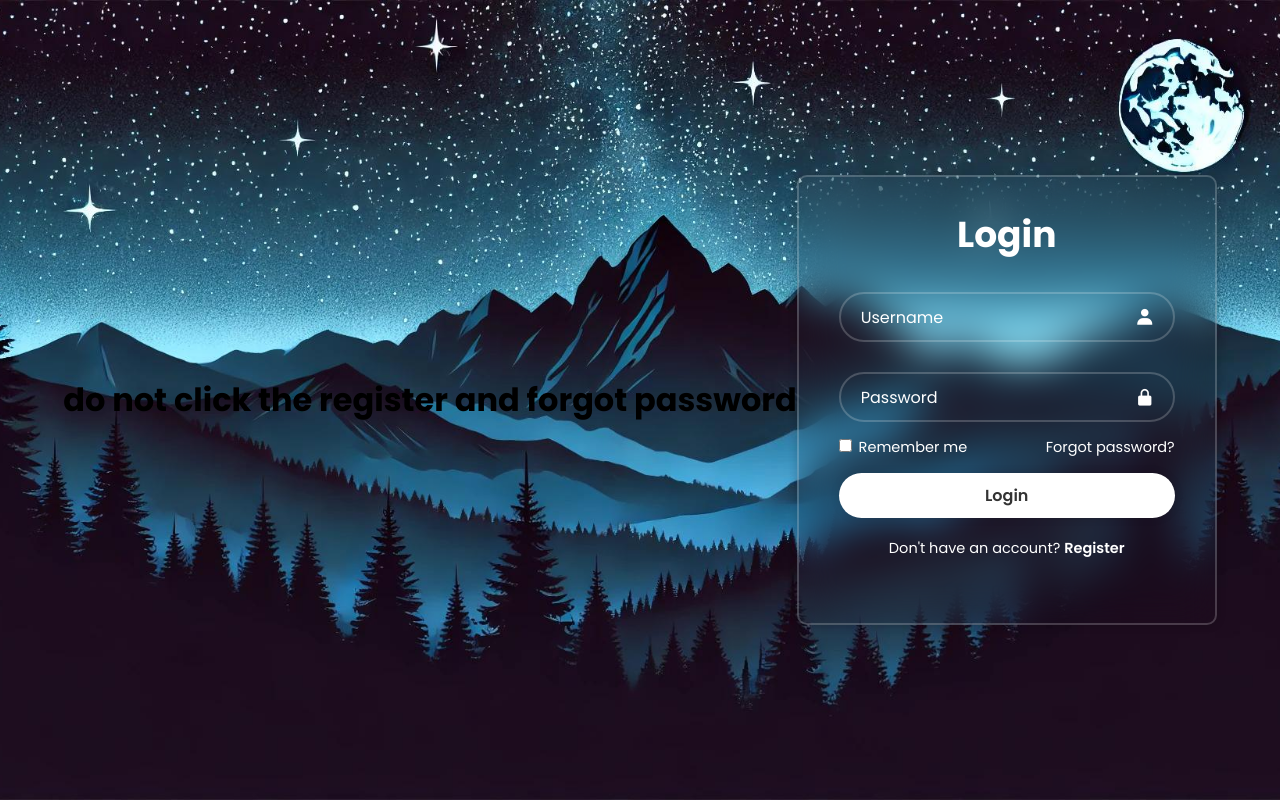
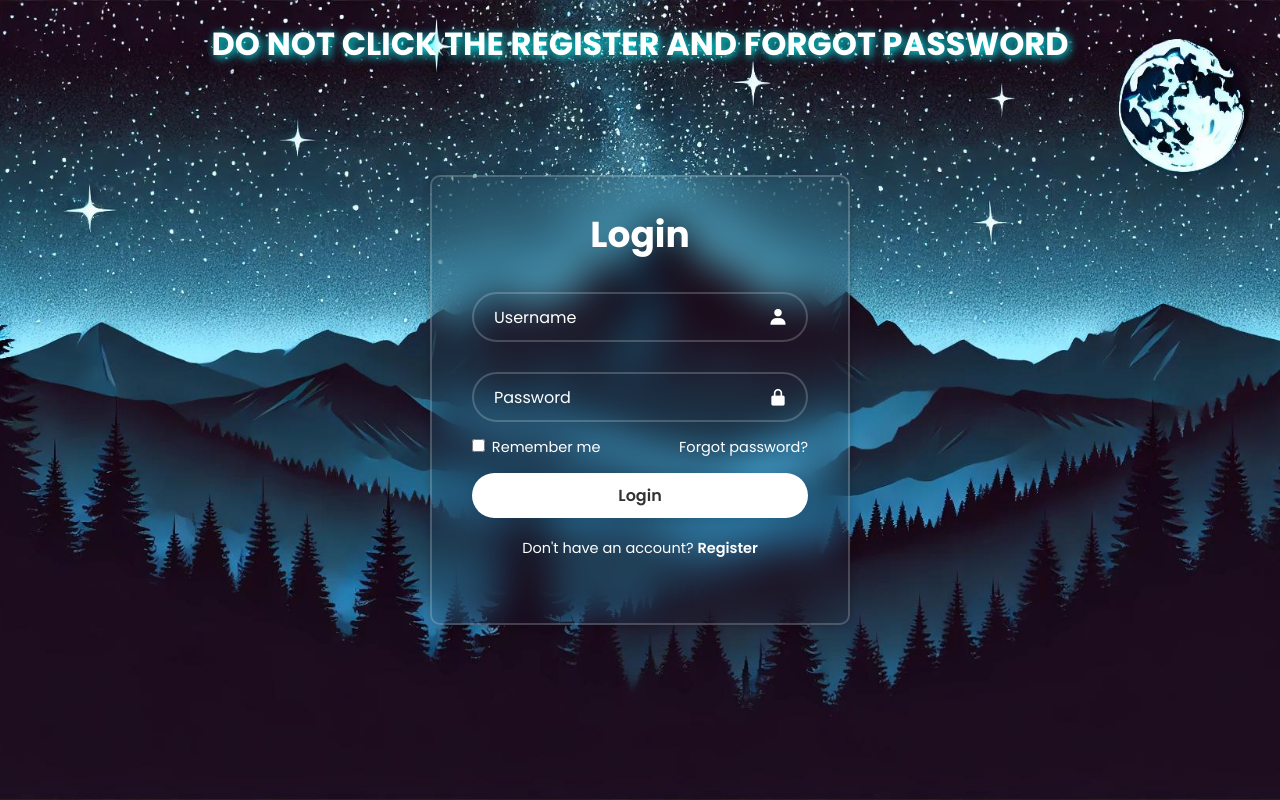
Before and after one commit to D4RKESTWEB/game, a plain HTML site: page index.html in a window 1280 px wide. Drawn offline with nearby package versions, Linux system fonts and the light colour scheme.

Commit message:
Update style.css

```diff
--- a/style.css
+++ b/style.css
@@ -6,7 +6,30 @@
   box-sizing: border-box;
   font-family: "Poppins", sans-serif;
 }
+
+html, body {
+  height: 100%;
+  overflow: hidden;
+}
+
+.heads {
+  text-shadow: 2px 2px 10px cyan;
+  text-transform: uppercase;
+  color: white;
+  text-align: center;
+}
+
+header {
+  position: absolute;
+  top: 0;
+  width: 100%;
+  padding: 20px 0;
+  display: flex;
+  justify-content: center;
+}
+
 .main {
+  position: relative;
   display: flex;
   justify-content: center;
   align-items: center;
@@ -26,16 +49,20 @@
   border-radius: 10px;
   padding: 30px 40px;
 }
+
+
 .wrapper h1 {
   font-size: 36px;
   text-align: center;
 }
+
 .wrapper .input-box {
   position: relative;
   width: 100%;
   height: 50px;
   margin: 30px 0;
 }
+
 .input-box input {
   width: 100%;
   height: 100%;
@@ -52,6 +79,7 @@
 .input-box input::placeholder {
   color: #fff;
 }
+
 .input-box i {
   position: absolute;
   right: 20px;
@@ -71,13 +99,16 @@
   accent-color: #fff;
   margin-right: 3px;
 }
+
 .remember-forgot a {
   color: #fff;
   text-decoration: none;
 }
+
 .remember-forgot a:hover {
   text-decoration: underline;
 }
+
 .wrapper .btn {
   width: 100%;
   height: 45px;
@@ -95,7 +126,7 @@
 .wrapper .register-link {
   font-size: 14.5px;
   text-align: center;
-  margin:20px 0 15px;
+  margin: 20px 0 15px;
 }
 
 .register-link p a {
@@ -103,6 +134,7 @@
   text-decoration: none;
   font-weight: 600;
 }
+
 .register-link p a:hover {
   text-decoration: underline;
 }
```
